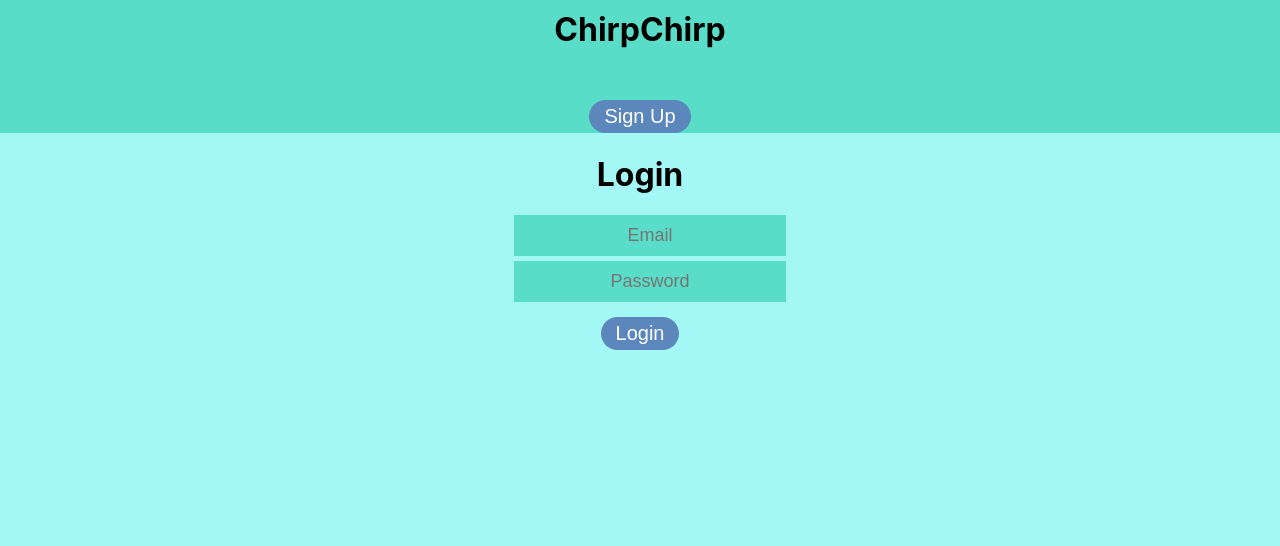
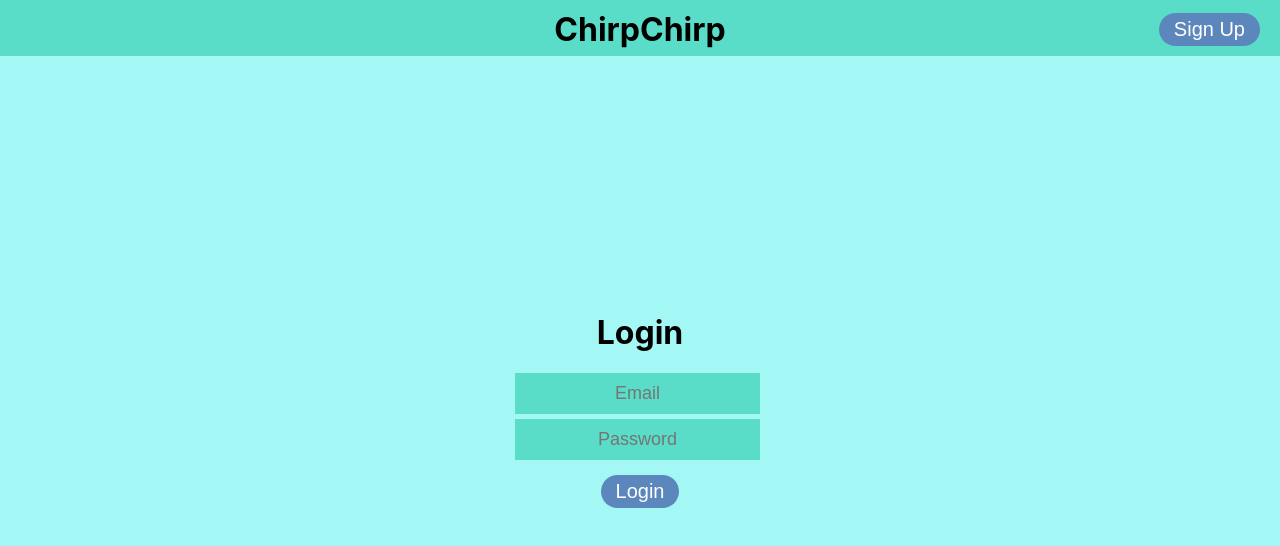
Before and after one commit to Waltl33/chirpchirp, a React (Create React App) app in the folder frontend/chirpchirp/: page / in a window 1280 px wide. Shown: the top 546 px of the page. Built offline with nearby package versions, Linux system fonts and the light colour scheme.

Commit message:
login-page styling

```diff
--- a/frontend/chirpchirp/package.json
+++ b/frontend/chirpchirp/package.json
@@ -35,5 +35,6 @@
       "last 1 firefox version",
       "last 1 safari version"
     ]
-  }
+  },
+  "devDependencies": {}
 }
--- a/frontend/chirpchirp/src/App.css
+++ b/frontend/chirpchirp/src/App.css
@@ -1,9 +1,11 @@
 /* Global */
 #root {
   margin-top: 0px;
+  height: 100vh;
 }
 .App {
   text-align: center;
+  height: 100vh;
 }
 body {
   margin-top: 0px;
@@ -30,7 +32,7 @@ input[type="text"] {
   color: black;
   font-size: 18px;
   margin-bottom: 5px;
-  width: 100%;
+  width: 90%;
   text-align: center;
   border: none;
   display: block;
@@ -38,20 +40,42 @@ input[type="text"] {
 
 button[type="submit"] {
   margin-top: 10px;
+  justify-self: center;
+  align-self: center;
 }
 
 form {
   display: inline-block;
+  justify-self: center;
+  align-content: center;
+  width: 250px;
 }
 
 /* Header */
-.header {
+.header-container {
   margin-top: 0px;
   background-color: #5ADDC8;
-  display: block;
+  display: grid;
+  height: 7vh;
+}
+.header-container > * {
+  grid-column-start: 1;
+  grid-row-start: 1;
+}
+.header-container> *:last-child {
+  justify-self: right;
+  align-self: center;
+}
+#logo-wrapper {
+  justify-self: center;
+  justify-content: center;
+  align-items: center;
+}
+#right-header-container {
+  margin-right: 10px;
 }
 .headerBtn {
-  margin-top: 20px;
+  margin-right: 10px;
 }
 
 .headerSpan {
@@ -61,7 +85,28 @@ form {
 
 #logo {
   margin-top: 0px;
+  margin-bottom: 0px;
   padding: 10px;
-  display: block;
+  align-items: center;
   justify-content: center;
+
 }
+
+#login-page-container {
+  height: 100vh;
+  display: grid;
+
+}
+#login-page-container > * {
+  grid-column-start: 1;
+  grid-row-start: 1;
+}
+#login-page-container> *:last-child {
+  justify-self: center;
+  align-self: center;
+}
+
+#login-form-container {
+  align-self: center;
+  justify-self: center;
+}
--- a/frontend/chirpchirp/src/components/Header.js
+++ b/frontend/chirpchirp/src/components/Header.js
@@ -10,13 +10,14 @@ export default function Header() {
 
     function checkPage() {
       if (globalState.page === "login") {
-        return <span className="headerSpan"><NavLink to= "/signup"><button className="headerBtn">Sign Up</button></NavLink></span>
+        return <div id="header-btn-wrapper"><NavLink to= "/signup"><button className="headerBtn">Sign Up</button></NavLink></div>
       } else if (globalState.page === "signup") {
-        return <span className="headerSpan"><NavLink to= "/"><button className="headerBtn">Login</button></NavLink></span>
+        return <div id="header-btn-wrapper"><NavLink to= "/"><button className="headerBtn">Login</button></NavLink></div>
       } else if (globalState.isLoggedIn === true) {
-        return <img className="headerImg" src={globalState.pfp}/>
+        return <div id="header-img-wrapper"><img className="headerImg" src={globalState.pfp}/></div>
       } else {
-       return <div>
+       return
+       <div>
           <NavLink to= "/signup">
             <button className="headerBtn">Sign Up</button>
           </NavLink>
@@ -28,9 +29,13 @@ export default function Header() {
     }
 
   return (
-    <div className="header">
+    <div className="header-container">
+      <div id="logo-wrapper">
         <h1 id="logo">ChirpChirp</h1>
+      </div>
+       <div id="right-header-container">
         {checkPage()}
+      </div>
     </div>
   )
 }
--- a/frontend/chirpchirp/src/components/Login.js
+++ b/frontend/chirpchirp/src/components/Login.js
@@ -36,8 +36,9 @@ export default function Login() {
   }
 
   return (
-    <div>
+    <div id="login-page-container">
         <Header/>
+        <div id="login-form-container">
           <h1>Login</h1>
           <form onSubmit={handleSubmit}>
               <input onChange={handleChange} name="email" type="text" placeholder="Email" value={formData.email} />
@@ -45,6 +46,7 @@ export default function Login() {
               <button type="submit">Login</button>
           </form>
         </div>
+    </div>
 
   )
 }
```
Also changed, not shown: frontend/chirpchirp/tailwind.config.js (added, +8 -0 lines). Lines whose indentation alone changed are shown as unchanged.
